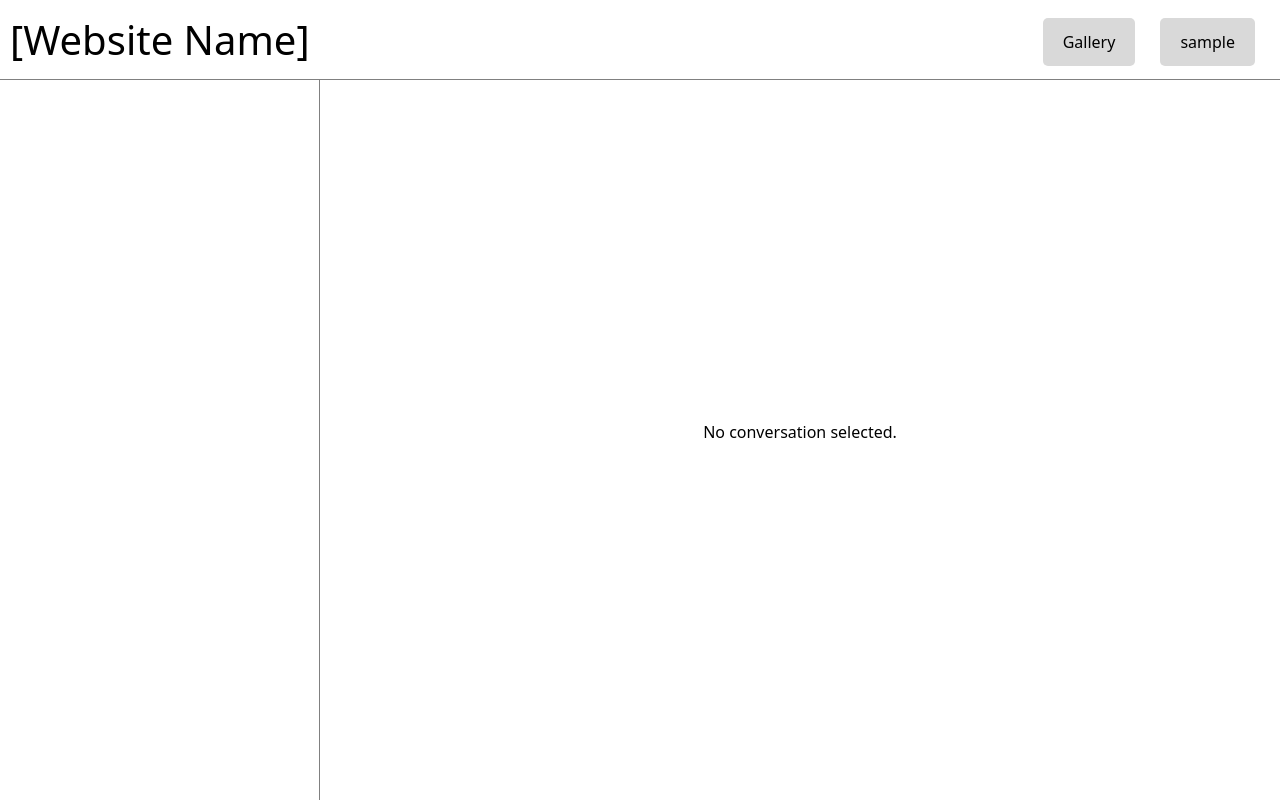
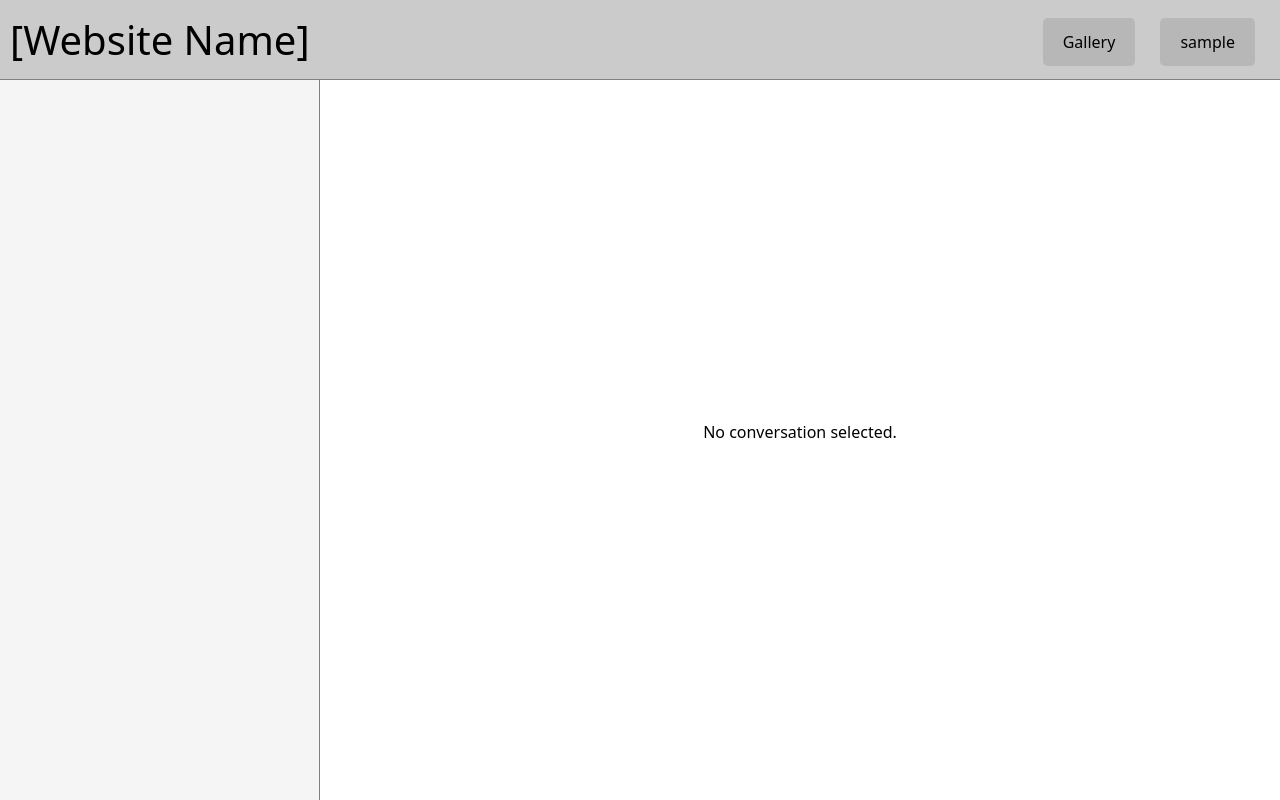
Before and after one commit to maxcutlyp/cits3403, a Flask app: page /messages/ in a window 1280 px wide. Run offline with Flask 3, Linux system fonts and the light colour scheme; the visitor is signed in with stand-in values (Sample User, id 1); data that the repository does not hold is empty; some libraries are stand-ins or nearby versions.

Commit message:
Update messages.css

```diff
--- a/app/static/css/messages.css
+++ b/app/static/css/messages.css
@@ -29,16 +29,16 @@ body {
 }
 
 .heading {
-    background-color: Canvas;
+    background-color: #cbcbcb;
     color: currentColor;
     border-bottom: 1px solid gray;
 }
 
 .heading a {
-    background-color: color-mix(in hsl, Canvas, gray 30%);
+    background-color: #b7b7b7;
 }
 .heading a:hover {
-    background-color: color-mix(in hsl, Canvas, gray 50%);
+    background-color: #8e8e8e;
 }
 
 .sidebar > h1 {
@@ -51,6 +51,7 @@ body {
     display: grid;
     grid-template-rows: auto 1fr;
     border-inline-end: 1px solid grey;
+    background-color: #f5f5f5;
     overflow-y: auto;
 }
 
```
